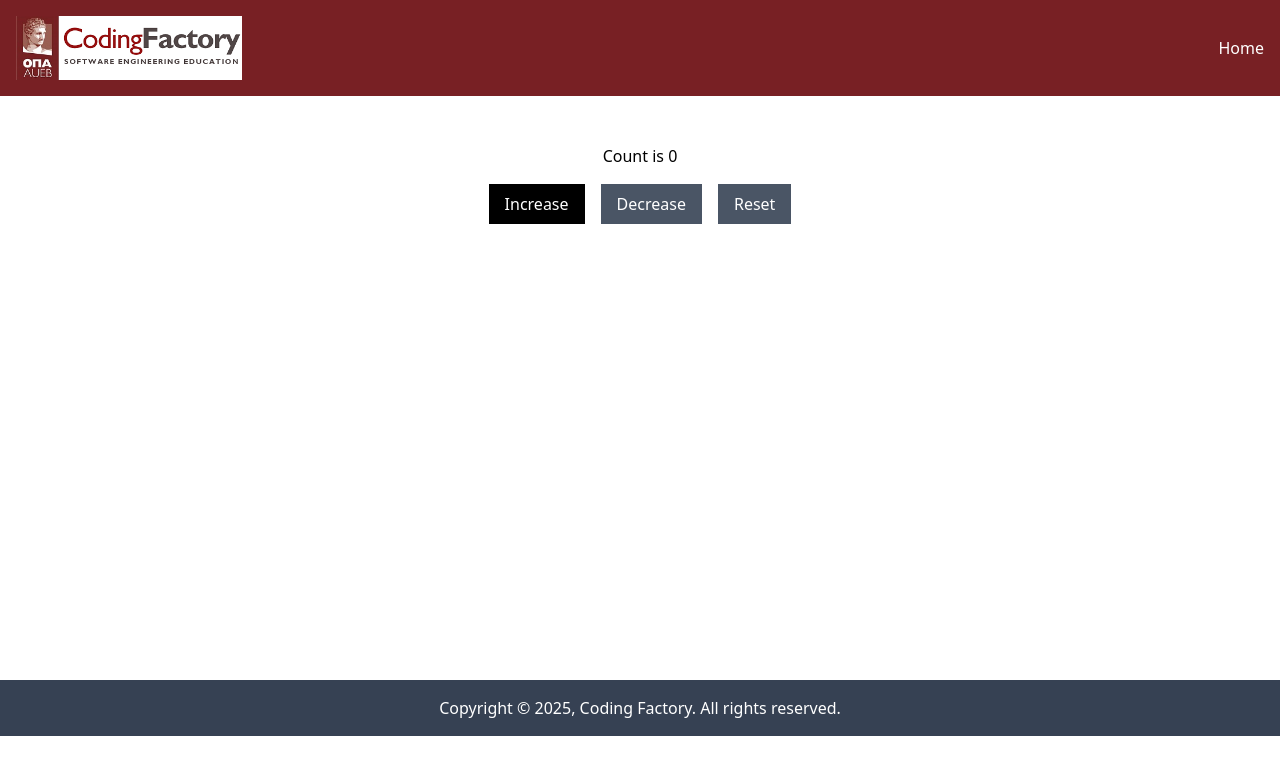
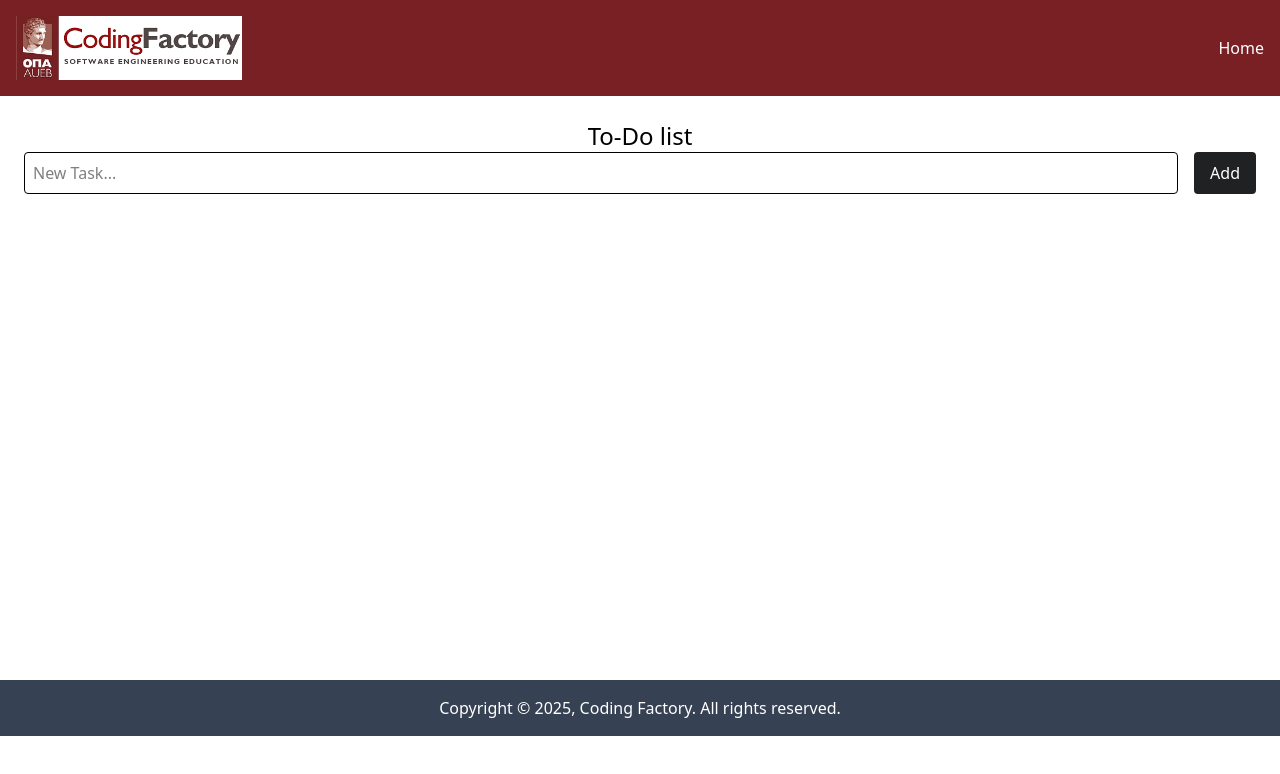
Before and after one commit to mariosmorfo/cf7-components-intro, a React (Vite) app: page / in a window 1280 px wide. Shown: the top 774 px of the page. Built offline with nearby package versions, Linux system fonts and the light colour scheme.

Commit message:
feat: Add Todo components

```diff
--- a/src/App.tsx
+++ b/src/App.tsx
@@ -4,6 +4,7 @@
 // import ArrowFunctionalComponentsWithPropsType from "./components/ArrowFunctionalComponentsWithPropsType.tsx";
 // import CodingFactoryLogo from "./components/CodingFactoryLogo.tsx";
 import Layout from "./components/Layout.tsx";
+import Todo from "./components/Todo/Todo.tsx";
 // import NameChanger from "./components/NameChanger.tsx";
 // import FunctionalComponentWithState from "./components/FunctionalComponentWithState.tsx";
 // import Counter from "./components/Counter.tsx";
@@ -11,7 +12,7 @@
 // import FunctionalComponent from "./components/FunctionalComponent.tsx";
 // import CounterWithMoreStates from "./components/CounterWithMoreStates.tsx";
 // import CounterAdvanced from "./components/CounterAdvanced.tsx";
-import CounterWithCustomHook from "./components/CounterWithCustomHook.tsx";
+// import CounterWithCustomHook from "./components/CounterWithCustomHook.tsx";
 
 function App() {
 
@@ -32,7 +33,8 @@
             {/*<CounterWithMoreStates/>*/}
             {/*<NameChanger/>*/}
             {/*<CounterAdvanced/>*/}
-            <CounterWithCustomHook/>
+            {/*<CounterWithCustomHook/>*/}
+            <Todo/>
         </Layout>
     </>
   )
```
